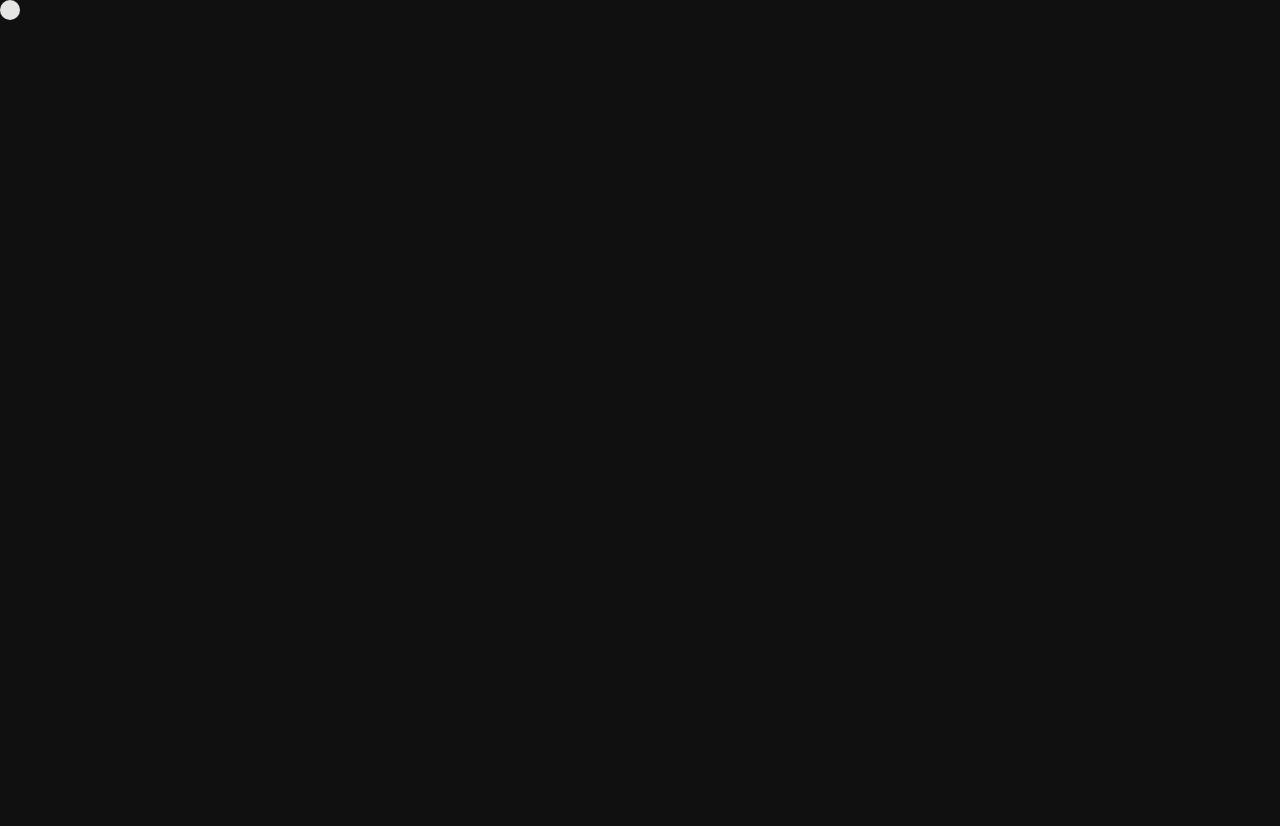
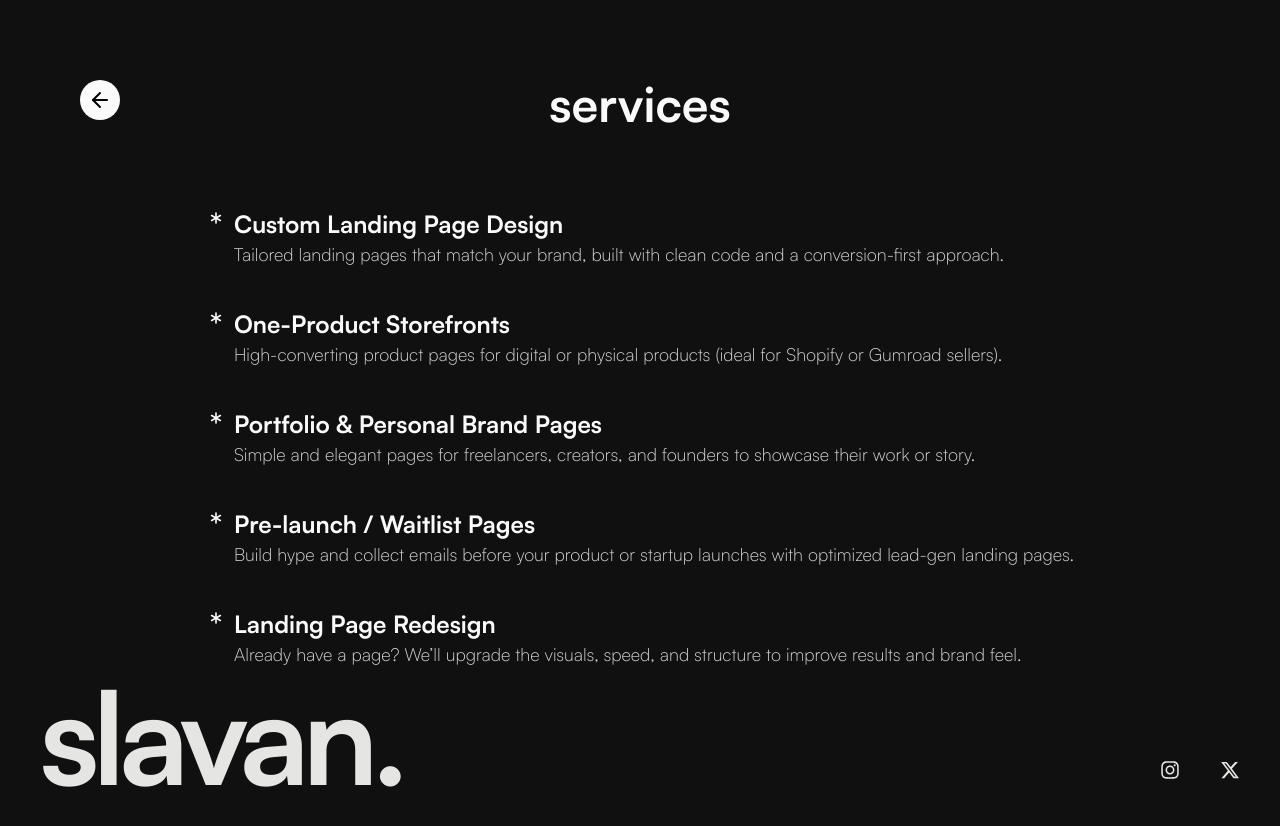
Before and after one commit to YuvanX/nuvessi, a Next.js app: page /services in a window 1280 px wide. Shown: the top 826 px of the page. Before the commit the page ends 800 px from the top, so only its background shows below. Built offline with nearby package versions, Linux system fonts and the light colour scheme.

Commit message:
feat: Add services Page

```diff
--- /dev/null
+++ b/app/(main)/layout.tsx
@@ -0,0 +1,10 @@
+import { Footer } from "@/components/footer";
+import { Provider } from "@/lib/provider";
+import React from "react";
+
+export default function MainLayout({ children }: { children: React.ReactNode }) {
+    return <div>
+        { children }
+        <Footer/>
+    </div>
+}
--- a/app/(main)/services/page.tsx
+++ b/app/(main)/services/page.tsx
@@ -1,3 +1,5 @@
+import { Services } from "@/components/services";
+
 export default function ServicePage() {
-    return <div></div>
+    return <Services />
 }
--- a/app/globals.css
+++ b/app/globals.css
@@ -124,7 +124,7 @@
   }
    html,
   body {
-    @apply bg-background text-foreground overflow-auto cursor-none overscroll-none ;
+    @apply bg-background text-foreground overflow-auto  overscroll-none ;
 
     -ms-overflow-style: none;
     scrollbar-width: none;
--- /dev/null
+++ b/components/back-button.tsx
@@ -0,0 +1,11 @@
+"use client"
+import { ArrowLeft } from "lucide-react"
+import { useRouter } from "next/navigation"
+
+export const BackButton = () => {
+    const router = useRouter();
+
+    return <button onClick={() => router.back()} className="absolute top-20 px-2 py-2 bg-[#FAFAFA] text-black left-20 cursor-pointer rounded-full">
+        <ArrowLeft />
+    </button>
+}
--- a/components/hero-section.tsx
+++ b/components/hero-section.tsx
@@ -21,6 +21,7 @@ export const HeroSection = () => {
   //   );
 
   useEffect(() => {
+    const ctx = gsap.context(() => {
       const tl = gsap.timeline();
       tl.from(".start", {
         y: 200,
@@ -37,6 +38,8 @@ export const HeroSection = () => {
       tl.to(overlay.current, {
         y: "-100%",
       });
+    });
+    return () => ctx.revert();
   }, []);
 
   useEffect(() => {
--- a/components/services.tsx
+++ b/components/services.tsx
@@ -1,5 +1,83 @@
+'use client'
+import { Asterisk } from "lucide-react";
+import { BackButton } from "./back-button";
+import gsap from "gsap";
+import { useEffect, useRef } from "react";
+
 export const Services = () => {
-  return <div>
 
-  </div>
-}
+  const SERVICES = [
+    {
+      title: "Custom Landing Page Design",
+      description: `Tailored landing pages that match your brand, built with clean code and a conversion-first approach.`,
+    },
+    {
+      title: "One-Product Storefronts",
+      description: `High-converting product pages for digital or physical products
+            (ideal for Shopify or Gumroad sellers).`,
+    },
+    {
+      title: "Portfolio & Personal Brand Pages",
+      description: `Simple and elegant pages for freelancers, creators, and founders
+            to showcase their work or story.`,
+    },
+    {
+      title: "Pre-launch / Waitlist Pages",
+      description: `Build hype and collect emails before your product or startup
+            launches with optimized lead-gen landing pages.`,
+    },
+    {
+      title: "Landing Page Redesign",
+      description: `Already have a page? We’ll upgrade the visuals, speed, and structure
+            to improve results and brand feel.`,
+    },
+  ];
+
+  const titleRef = useRef(null);
+
+  useEffect(() => {
+    const ctx = gsap.context(() => {
+    const tl = gsap.timeline();
+
+    tl.from(titleRef.current, {
+      y: -100,
+      opacity: 0,
+      duration: 0.3
+    }).from(".list-items", {
+      y: 200,
+      opacity: 0,
+      duration: 0.8,
+      stagger: 0.1
+    });
+  });
+
+  return () => ctx.revert();
+
+  }, [])
+
+
+
+  return (
+    <div className="flex flex-col items-center min-h-screen mt-20 overscroll-none overflow-hidden font-sans">
+      <BackButton />
+      <div ref={titleRef} className="lowercase text-5xl font-bold">Services</div>
+      <div className="mt-20 max-w-9xl">
+        <div  className="space-y-10 flex flex-col">
+          {SERVICES.map((s, idx) => (
+            <div  key={idx} className="flex items-start gap-2 list-items">
+              <Asterisk size={20} />
+
+              <div className="flex flex-col items-start">
+                <div className="font-semibold text-2xl">{s.title}</div>
+                <div className="font-thin  text-neutral-300 text-lg">
+                  {s.description}
+                </div>
+
+              </div>
+            </div>
+          ))}
+        </div>
+      </div>
+    </div>
+  );
+};
```
Lines whose indentation alone changed are shown as unchanged.
